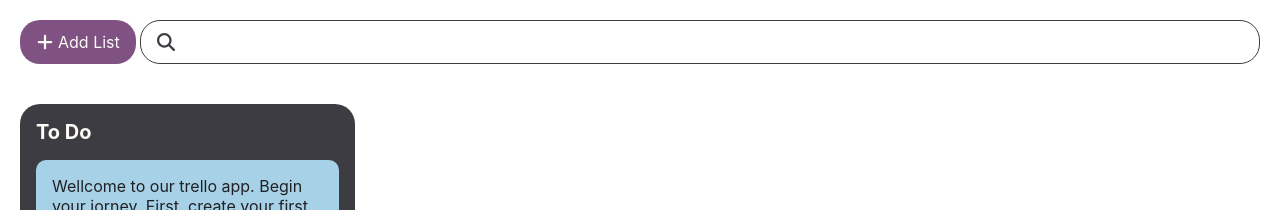
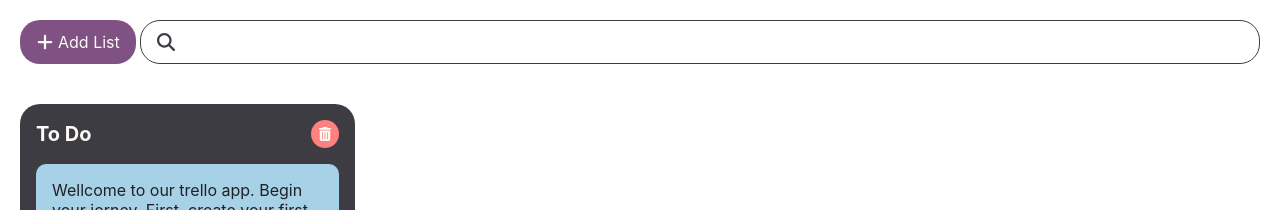
Before and after one commit to semih-ky/sk-trello, a React (Create React App) app: page / in a window 1280 px wide. Shown: the top 210 px of the page. Built offline with nearby package versions, Linux system fonts and the light colour scheme.

Commit message:
add ListHeader Comp

```diff
--- a/src/components/atoms/IconButton/styles.css
+++ b/src/components/atoms/IconButton/styles.css
@@ -1,6 +1,7 @@
 .sk-icon-button {
   display: flex;
   align-items: center;
+  justify-content: center;
   padding: 4px;
   border-radius: 20px;
   width: auto;
@@ -32,3 +33,16 @@
 .secondary-icon-button:active {
   background-color: var(--black);
 }
+
+.delete-icon-button {
+  color: var(--white);
+  background-color: var(--peach);
+}
+
+.delete-icon-button:hover {
+  background-color: var(--peach-100);
+}
+
+.delete-icon-button:active {
+  background-color: var(--peach);
+}
--- /dev/null
+++ b/src/components/molecules/ListHeader/index.js
@@ -0,0 +1,13 @@
+import { ListTitle } from "../../atoms/ListTitle";
+import { IconButton } from "../../atoms/IconButton";
+import { trashIcon } from "../../../icons/trashIcon";
+import "./styles.css";
+
+export const ListHeader = () => {
+  return (
+    <div className="list-header">
+      <ListTitle title={"To Do"} />
+      <IconButton svg={trashIcon} variant={"delete"} />
+    </div>
+  )
+}
--- /dev/null
+++ b/src/components/molecules/ListHeader/styles.css
@@ -0,0 +1,16 @@
+.list-header {
+  display: flex;
+  justify-content: space-between;
+  align-items: center;
+  margin-bottom: 16px;
+}
+
+.list-header span {
+  width: 14px;
+  height: 14px;
+}
+
+.list-header button {
+  width: 28px;
+  height: 28px;
+}
--- a/src/components/organisms/List/index.js
+++ b/src/components/organisms/List/index.js
@@ -1,15 +1,15 @@
 import React from 'react';
 import { addIcon } from '../../../icons/addIcon';
 import { Icon } from '../../atoms/Icon';
+import { ListHeader } from '../../molecules/ListHeader';
+import { Card } from '../../molecules/Card';
 import { Button } from '../../atoms/Button';
-import { ListTitle } from "../../atoms/ListTitle";
-import { Card } from '../../molecules/Card';
 import "./styles.css";
 
 export const List = () => {
   return (
     <div className='list-container'>
-      <ListTitle title={"To Do"} />
+      <ListHeader />
 
       <Card />
       <Card />
--- /dev/null
+++ b/src/icons/trashIcon.js
@@ -0,0 +1,16 @@
+export const trashIcon = (
+  <svg
+    xmlns="http://www.w3.org/2000/svg"
+    viewBox="0 0 448 512"
+    fill="currentColor"
+    style={
+      {
+        width: "inherit",
+        height: "inherit",
+        color: "inherit"
+      }
+    }
+  >
+    {/* <!--! Font Awesome Pro 6.2.0 by @fontawesome - https://fontawesome.com License - https://fontawesome.com/license (Commercial License) Copyright 2022 Fonticons, Inc. --> */}
+    <path d="M135.2 17.7C140.6 6.8 151.7 0 163.8 0H284.2c12.1 0 23.2 6.8 28.6 17.7L320 32h96c17.7 0 32 14.3 32 32s-14.3 32-32 32H32C14.3 96 0 81.7 0 64S14.3 32 32 32h96l7.2-14.3zM32 128H416V448c0 35.3-28.7 64-64 64H96c-35.3 0-64-28.7-64-64V128zm96 64c-8.8 0-16 7.2-16 16V432c0 8.8 7.2 16 16 16s16-7.2 16-16V208c0-8.8-7.2-16-16-16zm96 0c-8.8 0-16 7.2-16 16V432c0 8.8 7.2 16 16 16s16-7.2 16-16V208c0-8.8-7.2-16-16-16zm96 0c-8.8 0-16 7.2-16 16V432c0 8.8 7.2 16 16 16s16-7.2 16-16V208c0-8.8-7.2-16-16-16z"/></svg>
+)
--- a/src/main.css
+++ b/src/main.css
@@ -12,7 +12,8 @@
   --black: #3D3C42;
   --black-100: #58575f;
   --black-500: #212125;
-  --peach: #FF8080
+  --peach: #FF8080;
+  --peach-100: #fc9999;
 }
 
 *, *:before, *:after {
```
